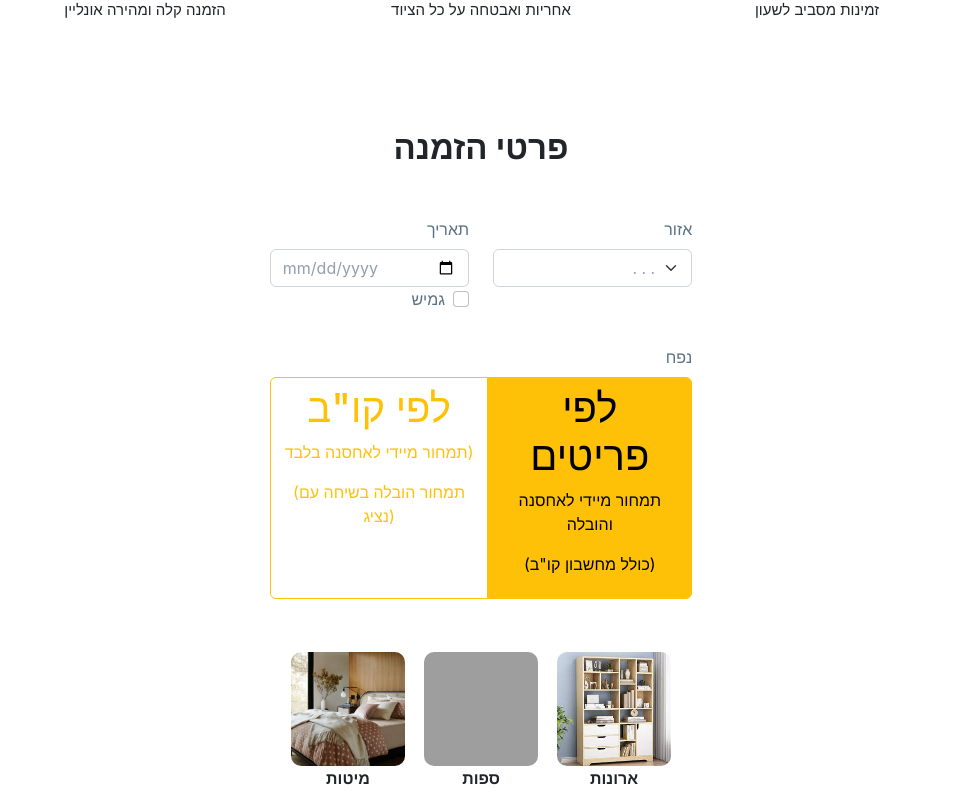
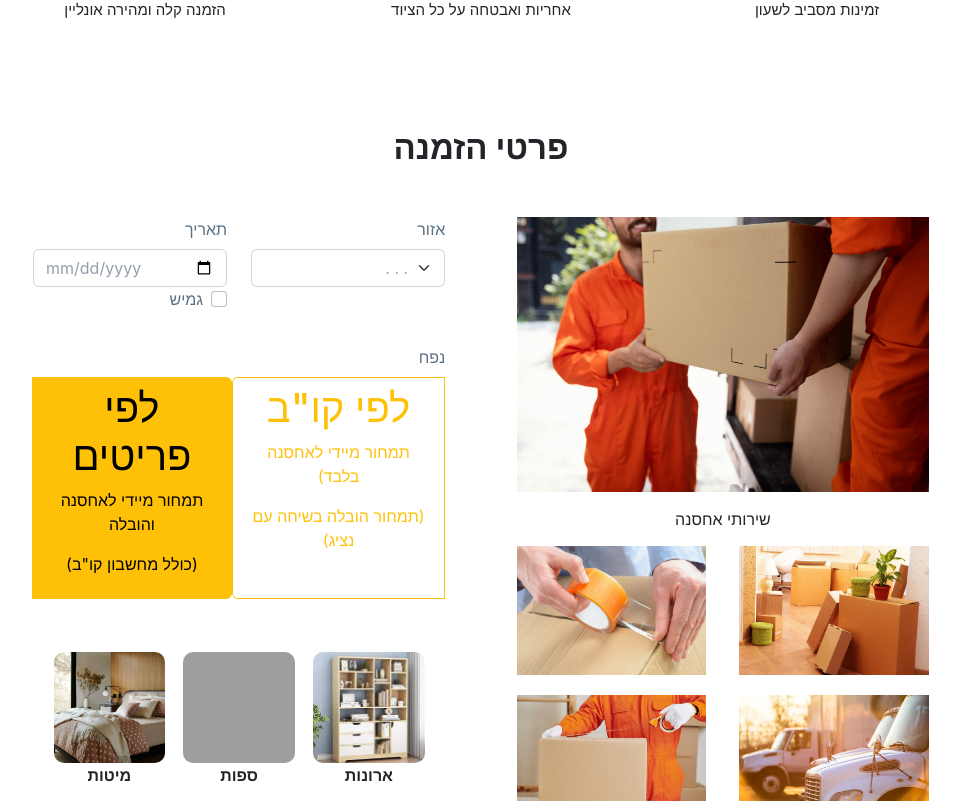
Before and after one commit to binyaalex/moving, a React (Create React App) app: page /onlinestorage in a window 1280 px wide. Shown: the part 479-1280 px from the top of the page, without its empty margins (159-1119 px from the left). Built offline with nearby package versions, Linux system fonts and the light colour scheme; grey boxes are pictures that could not be loaded; a web font is replaced by a local one.

Commit message:
finish online storage

```diff
--- a/src/components/storage/OnlineStorage.js
+++ b/src/components/storage/OnlineStorage.js
@@ -14,6 +14,8 @@ import Pros from "../pros/Pros";
 import Reviews from "../reviews/Reviews";
 import Footer from "../footer/Footer";
 import ItemList from "../repeats/itemList/ItemList";
+import SideGallery from "../repeats/sideGallery/SideGallery";
+
 //images
 
 import moving from "../../assets/images/moving.jpg";
@@ -21,8 +23,35 @@ import storing from "../../assets/images/storing.jpg";
 import clip from "../../assets/images/magal/clip.mp4";
 import privateStorage from "../../assets/images/PS/privateStorage.jpg";
 import businessStorage from "../../assets/images/PS/businessStorage.jpg";
+import galleryImg1 from "../../assets/images/TII/0d29cde6ea92435fc56819d5d1f3d55a.jpg";
+import galleryImg2 from "../../assets/images/TII/iStock-467917955.jpg";
+import galleryImg3 from "../../assets/images/TII/moving-company-insurance.jpg";
+import galleryImg4 from "../../assets/images/TII/moving-service-worker-sealing-cardboard-box-GRM5SEC.jpg";
+import galleryImg5 from "../../assets/images/TII/packing-furniture-moving-service.jpg";
+import galleryImg6 from "../../assets/images/TII/Two-Movers-With-Box-On-Stairca-97352312.jpg";
+
 import online from "../../assets/images/PS/online.jpg";
 
+const galleryArr = [
+  {
+    img: galleryImg1
+  },
+  {
+    img: galleryImg2
+  },
+  {
+    img: galleryImg3
+  },
+  {
+    img: galleryImg4
+  },
+  {
+    img: galleryImg5
+  },
+  {
+    img: galleryImg6
+  },
+]
 const radios = [
   {
     name: 'לפי קו"ב',
@@ -112,7 +141,7 @@ const categoryArr = [
 
 const OnlineStorage = () => {
   const [checked, setChecked] = useState(false);
-  const [moving, setMoving] = useState(false);
+  const [isMoving, setIsMoving] = useState(false);
   const [radioValue, setRadioValue] = useState('items');
   return (
     <>
@@ -133,9 +162,19 @@ const OnlineStorage = () => {
 
       <Pros />
 
-      <div className="onlineStorageForm">
+      <div className="servicesDiv">
         <h1 className="homeTitle">פרטי הזמנה</h1>
-        <div className="formDiv">
+        <div className='splitDiv'>
+          <div className="fewItemsImagesSide">
+            <SideGallery
+              mainImg={moving}
+              header='שירותי אחסנה'
+              galleryArr={galleryArr}
+            />
+          </div>
+
+          <div className="fewItemsFormSide">
+
             <Form className="formBox" >
               <Row className="mb-3 row">
 
@@ -223,12 +262,12 @@ const OnlineStorage = () => {
                     type='checkbox'
                     label='הוספת שירותי הובלה'
                     variant="warning"
-                  onChange={() => setMoving(!moving)}
+                    onChange={() => setIsMoving(!isMoving)}
                   />
                 </Form.Group>
               </Row>
 
-            {moving && <AddMoving />}
+              {isMoving && <AddMoving />}
 
               <h3 className="subTitle">פרטים אישיים</h3>
               <Form.Group as={Col} className="mb-3" controlId="formBasicName">
@@ -255,12 +294,12 @@ const OnlineStorage = () => {
             </Form>
           </div>
         </div>
+      </div>
 
 
 
       <Reviews />
       <Footer />
-
     </>
   );
 };
--- a/src/components/transport/Transport.js
+++ b/src/components/transport/Transport.js
@@ -47,7 +47,6 @@ const Transport = () => {
         <div className="banner_content">
           <div className="banner_title">
             <h1>הובלה</h1>
-            <p>בכל הארץ </p>
             <p>שירות בכל רחבי הארץ באמינות ודיוק ללא פשרות</p>
           </div>
           <div className="btnDiv">
--- a/src/components/transportFewItems/TransportFewItems.css
+++ b/src/components/transportFewItems/TransportFewItems.css
@@ -1,4 +1,4 @@
-.fewItemsDiv {
+.splitDiv {
     display: flex;
     gap: 8%;
 }
--- a/src/components/transportFewItems/TransportFewItems.js
+++ b/src/components/transportFewItems/TransportFewItems.js
@@ -101,7 +101,6 @@ const TransportFewItems = () => {
                 <div className="banner_content">
                     <div className="banner_title">
                         <h1>הובלת פריטים בודדים</h1>
-                        <p>בכל הארץ </p>
                         <p>שירות בכל רחבי הארץ באמינות ודיוק ללא פשרות</p>
                     </div>
                     <div className="btnDiv">
@@ -115,7 +114,7 @@ const TransportFewItems = () => {
 
             <div className="servicesDiv">
                 <h1 className="homeTitle">הובלת פריטים בודדים</h1>
-                <div className="fewItemsDiv">
+                <div className="splitDiv">
                     <div className="fewItemsImagesSide">
                         <SideGallery
                             mainImg={moving}
--- a/src/components/transportFewItems/TransportFewItemsSuccess.js
+++ b/src/components/transportFewItems/TransportFewItemsSuccess.js
@@ -115,7 +115,7 @@ const TransportFewItemsSuccess = () => {
 
             <div className="servicesDiv">
                 <h1 className="homeTitle">הובלת פריטים בודדים</h1>
-        <div className="fewItemsDiv">
+                <div className="splitDiv">
                     <div className="fewItemsImagesSide">
                         <SideGallery
                             mainImg={moving}
```
Lines whose indentation alone changed are shown as unchanged.
